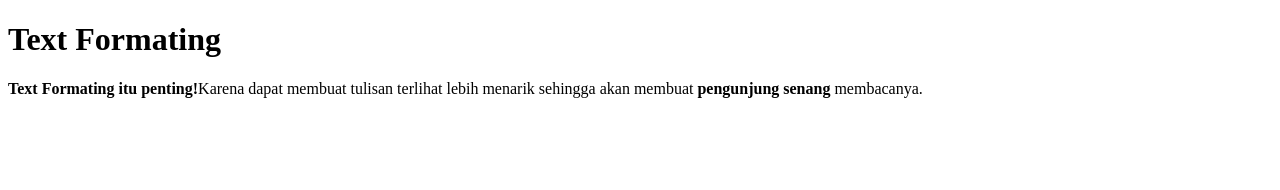
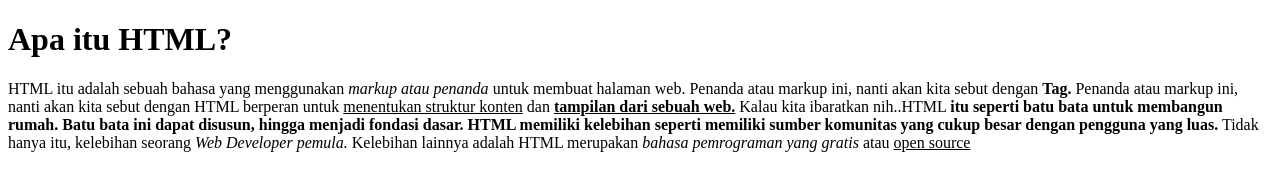
Before and after one commit to erlangcode/HTML-DASAR, a plain HTML site: page index.html in a window 1280 px wide. Drawn offline with Linux system fonts and the light colour scheme.

Commit message:
Update index.html

```diff
--- a/index.html
+++ b/index.html
@@ -6,11 +6,21 @@
     <title>Text Formating</title>
 </head>
 <body>
-    <h1>Text Formating</h1>
+    <h1>Apa itu HTML?</h1>
     <p>
-        <strong>Text Formating itu penting!</strong>Karena dapat membuat tulisan
-        terlihat lebih menarik sehingga akan membuat <b>pengunjung senang</b>
-        membacanya.
+        HTML itu adalah sebuah bahasa yang menggunakan <i>markup atau penanda</i>
+        untuk membuat halaman web. Penanda atau markup ini, nanti akan kita
+        sebut dengan <b>Tag.</b> Penanda atau markup ini, nanti akan
+        kita sebut dengan HTML berperan untuk <u>menentukan
+        struktur konten</u> dan <b><u>tampilan dari sebuah web.</u></b> Kalau kita
+        ibaratkan nih..HTML <b>itu seperti batu bata untuk
+        membangun rumah. Batu bata ini dapat disusun, hingga
+        menjadi fondasi dasar. HTML memiliki kelebihan
+        seperti memiliki sumber komunitas yang cukup besar
+        dengan pengguna yang luas.</b> Tidak hanya itu, kelebihan
+        seorang <i>Web Developer pemula.</i> Kelebihan lainnya adalah
+        HTML merupakan <i>bahasa pemrograman yang
+        gratis</i> atau <u>open source</u>
     </p>
 </body>
 </html>
```
